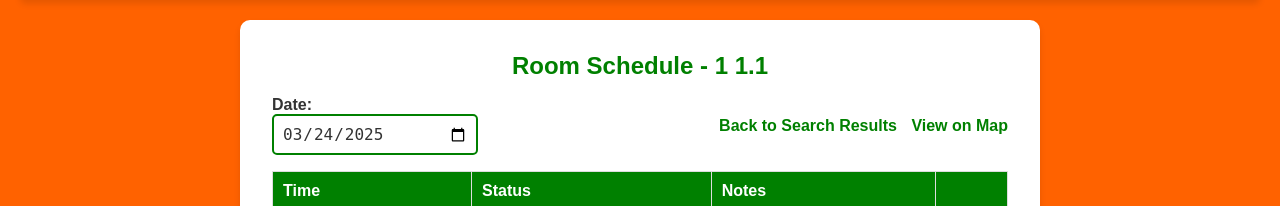
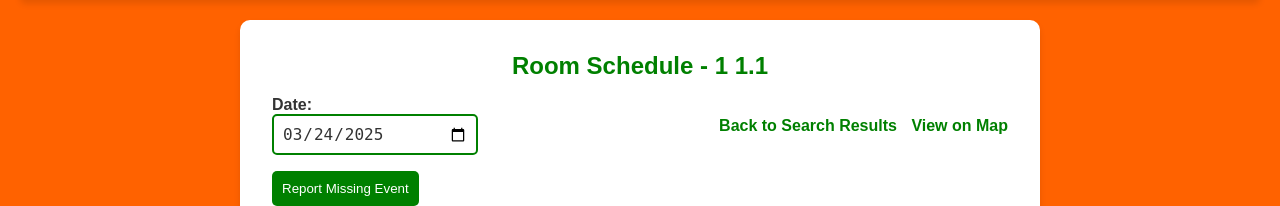
Before and after one commit to colbycade/UTDRoomFinder, a Flask app: page /schedule/1/1/1 in a window 1280 px wide. Shown: the part 68-274 px from the top of the page. Run offline with Flask 3, Linux system fonts and the light colour scheme; lists and menus that the app fills with data are empty.

Commit message:
Add capability for user to add new events and report cancelled events

```diff
--- a/app.py
+++ b/app.py
@@ -1,5 +1,5 @@
 from flask import Flask, render_template, request, jsonify
-from mock_db import get_all_rooms, get_room, get_buildings, get_rooms_by_building
+from mock_db import get_all_rooms, get_room, get_buildings, get_rooms_by_building, add_event, remove_user_event
 from datetime import datetime
 
 app = Flask(__name__)
@@ -177,7 +177,7 @@ def schedule(building, floor, room):
     today = datetime.now().strftime('%Y-%m-%d')
     return render_template('schedule.html', building=building, floor=floor, room=room, today=today)
 
-# Report error (API call placeholder with mock response)
+# Report error (API call)
 @app.route('/api/report', methods=['POST'])
 def report_error():
     room = request.form.get('room')
@@ -187,18 +187,34 @@ def report_error():
     report_type = request.form.get('report_type')
     event_title = request.form.get('event_title', '')
     explanation = request.form.get('explanation', '')
+    date = request.form.get('date', datetime.now().strftime('%Y-%m-%d'))  # Use current date if not provided
 
-    # Mock response based on report type
-    if report_type == "cancelled":
+    if report_type == "add":
+        # Parse the time block (e.g., "07:30 - 08:30")
+        try:
+            start_time, end_time = time_block.split(' - ')
+        except ValueError:
+            return jsonify({"error": "Invalid time block format"}), 400
+        # Add the event using the abstracted function
+        success = add_event(building, floor, room, date, start_time, end_time, event_title)
+        if not success:
+            return jsonify({"error": "Room not found"}), 404
+        return jsonify({"status": "Event added", "building": building, "floor": floor, "room": room, "time_block": time_block, "event_title": event_title})
+
+    elif report_type == "remove":
+        # Remove the user-created event using the abstracted function
+        success = remove_user_event(building, floor, room, date, time_block)
+        if not success:
+            return jsonify({"error": "Room or event not found"}), 404
+        return jsonify({"status": "Event removed", "building": building, "floor": floor, "room": room, "time_block": time_block})
+
+    elif report_type == "cancelled":
         return jsonify({"status": "Event marked as cancelled", "building": building, "floor": floor, "room": room, "time_block": time_block, "explanation": explanation})
-    elif report_type == "add":
-        return jsonify({"status": "Event added", "building": building, "floor": floor, "room": room, "time_block": time_block, "event_title": event_title})
     elif report_type == "verify":
         return jsonify({"status": "Event accuracy reported", "building": building, "floor": floor, "room": room, "time_block": time_block})
-    elif report_type == "remove":
-        return jsonify({"status": "Event removed", "building": building, "floor": floor, "room": room, "time_block": time_block})
     elif report_type == "confirm":
         return jsonify({"status": "Event confirmed", "building": building, "floor": floor, "room": room, "time_block": time_block})
+
     return jsonify({"status": "Report submitted", "building": building, "floor": floor, "room": room, "time_block": time_block})
 
 if __name__ == '__main__':
--- a/mock_db.py
+++ b/mock_db.py
@@ -141,3 +141,33 @@ def get_rooms_by_building():
             building_to_rooms[building] = []
         building_to_rooms[building].append(room['room'])
     return building_to_rooms
+
+def add_event(building, floor, room, date, start_time, end_time, event_title):
+    """Add a user-created event to the room's schedule for the specified date."""
+    room_data = get_room(building, floor, room)
+    if not room_data:
+        return False
+    if date not in room_data['schedule']:
+        room_data['schedule'][date] = []
+    room_data['schedule'][date].append({
+        "start_time": start_time,
+        "end_time": end_time,
+        "status": "Occupied",
+        "event_title": event_title,
+        "is_user_created": True
+    })
+    # Sort the schedule by start time
+    room_data['schedule'][date].sort(key=lambda x: x['start_time'])
+    return True
+
+def remove_user_event(building, floor, room, date, time_block):
+    """Remove a user-created event from the room's schedule for the specified date and time block."""
+    room_data = get_room(building, floor, room)
+    if not room_data or date not in room_data['schedule']:
+        return False
+    schedule = room_data['schedule'][date]
+    room_data['schedule'][date] = [
+        slot for slot in schedule
+        if not (slot['start_time'] + ' - ' + slot['end_time'] == time_block and slot.get('is_user_created', False))
+    ]
+    return True
--- a/static/js/script.js
+++ b/static/js/script.js
@@ -12,13 +12,19 @@ document.addEventListener('DOMContentLoaded', () => {
             alert('Map view TBD');
         });
     }
+
+    // Add event listener for the "Report Missing Event" button
+    const reportMissingEvent = document.getElementById('report-missing-event');
+    if (reportMissingEvent) {
+        reportMissingEvent.addEventListener('click', () => showReportDialog(null, 'add-missing'));
+    }
 });
 
 async function loadSchedule() {
-    const path = window.location.pathname.split('/');
-    const building = path[2];
-    const floor = path[3];
-    const room = path[4];
+    const path = window.location.pathname.split('/').filter(Boolean);
+    const building = path[1];
+    const floor = path[2];
+    const room = path[3];
     const date = document.getElementById('schedule-date').value;
     const response = await fetch(`/api/schedule/${building}/${floor}/${room}`);
     const schedule = await response.json();
@@ -31,11 +37,12 @@ async function loadSchedule() {
         schedule[date].forEach(slot => {
             const tr = document.createElement('tr');
             const time = `${slot.start_time} - ${slot.end_time}`;
+            const isUserCreated = slot.is_user_created ? 'true' : 'false';
             tr.innerHTML = `
                 <td>${time}</td>
                 <td>${slot.status}</td>
                 <td>${slot.event_title || ''}</td>
-                <td><button class="report-change" data-time="${time}" data-status="${slot.status}" data-event="${slot.event_title || ''}">Report Change</button></td>
+                <td><button class="report-change" data-time="${time}" data-status="${slot.status}" data-event="${slot.event_title || ''}" data-user-created="${isUserCreated}">Report Change</button></td>
             `;
             scheduleTable.appendChild(tr);
         });
@@ -47,25 +54,46 @@ async function loadSchedule() {
     }
 }
 
-function showReportDialog(button) {
+function showReportDialog(button, mode = 'report') {
     const dialog = document.getElementById('report-dialog');
     const dialogTitle = document.getElementById('dialog-title');
     const dialogMessage = document.getElementById('dialog-message');
     const dialogForm = document.getElementById('dialog-form');
     const eventTitleLabel = document.getElementById('event-title-label');
+    const startTimeLabel = document.getElementById('start-time-label');
+    const endTimeLabel = document.getElementById('end-time-label');
     const explanationLabel = document.getElementById('explanation-label');
     const confirmButton = document.getElementById('dialog-confirm');
 
+    const path = window.location.pathname.split('/').filter(Boolean);
+    const building = path[1];
+    const floor = path[2];
+    const room = path[3];
+
+    // Reset visibility of form fields
+    eventTitleLabel.style.display = 'none';
+    startTimeLabel.style.display = 'none';
+    endTimeLabel.style.display = 'none';
+    explanationLabel.style.display = 'none';
+
+    if (mode === 'add-missing') {
+        // Case: Report a missing event
+        dialogTitle.textContent = `Is there an event in ${building} ${floor}.${room} on ${document.getElementById('schedule-date').value}?`;
+        dialogMessage.textContent = 'Let us know:';
+        eventTitleLabel.style.display = 'block';
+        startTimeLabel.style.display = 'block';
+        endTimeLabel.style.display = 'block';
+        confirmButton.textContent = 'Add Event';
+        confirmButton.onclick = () => submitReport(building, floor, room, null, 'add');
+    } else {
+        // Existing cases for reporting changes
         const time = button.dataset.time;
         const status = button.dataset.status;
         const event = button.dataset.event;
-    const path = window.location.pathname.split('/');
-    const building = path[2];
-    const floor = path[3];
-    const room = path[4];
+        const isUserCreated = button.dataset.userCreated === 'true';
 
-    if (status === 'Occupied' && event) {
-        // Event exists
+        if (status === 'Occupied' && event && !isUserCreated) {
+            // System event exists
             dialogTitle.textContent = 'Is this event not happening?';
             dialogMessage.textContent = `Report as cancelled:`;
             eventTitleLabel.style.display = 'none';
@@ -73,21 +101,23 @@ function showReportDialog(button) {
             confirmButton.textContent = 'Report Cancelled';
             confirmButton.onclick = () => submitReport(building, floor, room, time, 'cancelled');
         } else if (status === 'Available') {
-        // Unoccupied slot
+            // Unoccupied slot (handled by "Report Missing Event" button now)
             dialogTitle.textContent = `Is there an event in ${building} ${floor}.${room} on ${document.getElementById('schedule-date').value}?`;
             dialogMessage.textContent = 'Let us know:';
             eventTitleLabel.style.display = 'block';
-        explanationLabel.style.display = 'none';
+            startTimeLabel.style.display = 'block';
+            endTimeLabel.style.display = 'block';
             confirmButton.textContent = 'Add Event';
             confirmButton.onclick = () => submitReport(building, floor, room, time, 'add');
-    } else if (status === 'Occupied' && !event) {
-        // User-submitted event
+        } else if (status === 'Occupied' && isUserCreated) {
+            // User-created event
             dialogTitle.textContent = 'Is this user-reported event not happening?';
             dialogMessage.textContent = 'Confirm event removal:';
             eventTitleLabel.style.display = 'none';
             explanationLabel.style.display = 'none';
             confirmButton.textContent = 'Remove Event';
             confirmButton.onclick = () => submitReport(building, floor, room, time, 'remove');
+        }
     }
 
     dialog.style.display = 'flex';
@@ -99,11 +129,16 @@ function showReportDialog(button) {
 
 async function submitReport(building, floor, room, time, reportType) {
     const eventTitle = document.getElementById('event-title')?.value || '';
+    const startTime = document.getElementById('start-time')?.value || '';
+    const endTime = document.getElementById('end-time')?.value || '';
     const explanation = document.getElementById('explanation')?.value || '';
+    const date = document.getElementById('schedule-date').value;
+    // For new events, construct the time block from start and end times
+    const timeBlock = time || (startTime && endTime ? `${startTime} - ${endTime}` : '');
     const response = await fetch('/api/report', {
         method: 'POST',
         headers: { 'Content-Type': 'application/x-www-form-urlencoded' },
-        body: `building=${building}&floor=${floor}&room=${room}&time_block=${time}&report_type=${reportType}&event_title=${eventTitle}&explanation=${explanation}`
+        body: `building=${building}&floor=${floor}&room=${room}&time_block=${timeBlock}&report_type=${reportType}&event_title=${eventTitle}&explanation=${explanation}&date=${date}`
     });
     const result = await response.json();
     alert(`Report status: ${result.status}`);
--- a/templates/schedule.html
+++ b/templates/schedule.html
@@ -10,6 +10,10 @@
             <a href="{{ url_for('search') }}">Back to Search Results</a>
             <a href="#" id="view-on-map">View on Map</a>
         </div>
+    </div>
+    <!-- Add the new button here -->
+    <div class="schedule-actions">
+        <button id="report-missing-event">Report Missing Event</button>
     </div>
     <table class="schedule-table">
         <thead>
@@ -29,6 +33,8 @@
             <p id="dialog-message"></p>
             <form id="dialog-form">
                 <label id="event-title-label" style="display: none;">Event Title: <input type="text" id="event-title" name="event_title"></label>
+                <label id="start-time-label" style="display: none;">Start Time: <input type="time" id="start-time" name="start_time"></label>
+                <label id="end-time-label" style="display: none;">End Time: <input type="time" id="end-time" name="end_time"></label>
                 <label id="explanation-label" style="display: none;">Explanation of cancellation: <textarea id="explanation" name="explanation"></textarea></label>
                 <div class="dialog-buttons">
                     <button type="button" id="dialog-confirm"></button>
```
Lines whose indentation alone changed are shown as unchanged.
